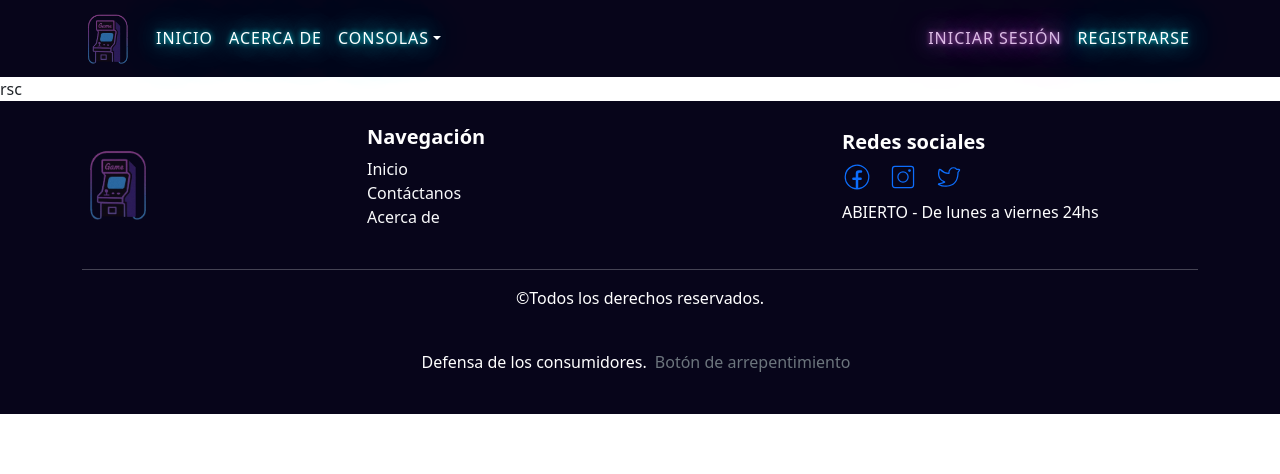
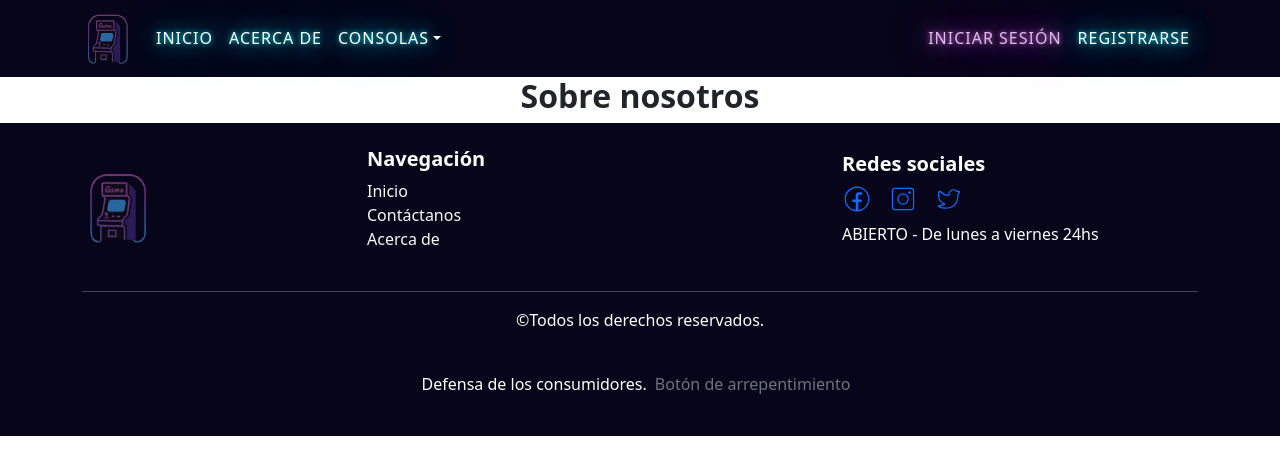
Before and after one commit to AcostaCl/Ecommerce-Gamer-React, a React (Vite) app: page /AcercaDe in a window 1280 px wide. Shown: the top 474 px of the page. Built offline with nearby package versions, Linux system fonts and the light colour scheme.

Commit message:
agregué estructura a la pagina de acerca de

```diff
--- a/src/components/pages/AcercaDe.jsx
+++ b/src/components/pages/AcercaDe.jsx
@@ -1,7 +1,16 @@
-import React from "react";
+import "../../styles/AcercaDe.css";
+import { Container } from "react-bootstrap";
 
 const AcercaDe = () => {
-  return <div>rsc</div>;
+  return (
+    <>
+      <section>
+        <Container className="text-center">
+          <h2 className="fw-bold">Sobre nosotros</h2>
+        </Container>
+      </section>
+    </>
+  );
 };
 
 export default AcercaDe;
```
Also changed, not shown: src/styles/AcercaDe.css (added).
